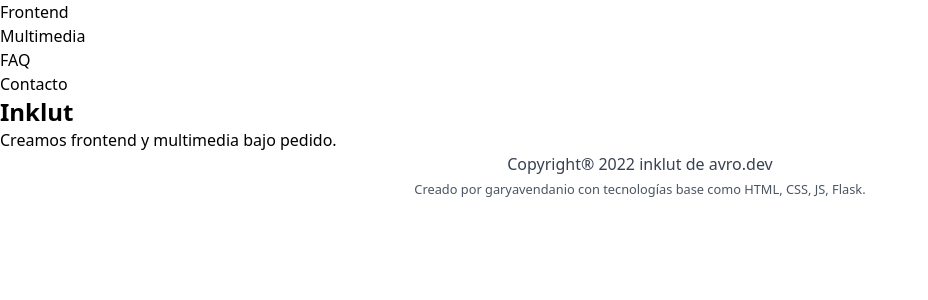
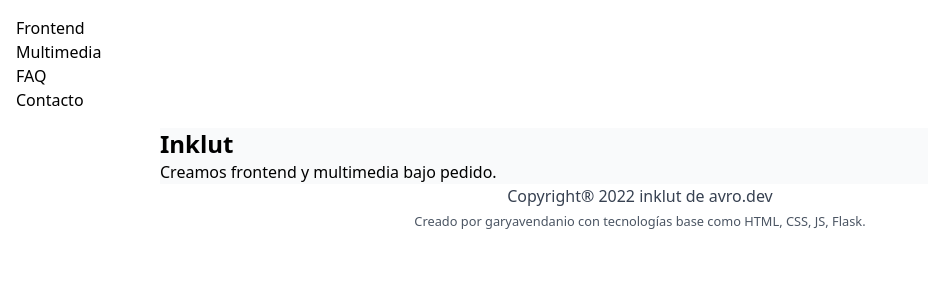
Before and after one commit to inklut/website, a Flask app: page / in a window 1280 px wide. Shown: the top 300 px of the page, without its empty margins (0-928 px from the left). Run offline with Flask 2, Linux system fonts and the light colour scheme.

Commit message:
articulo

```diff
--- a/static/global.css
+++ b/static/global.css
@@ -472,8 +472,51 @@
   position: static;
 }
 
+.float-right {
+  float: right;
+}
+
+.m-4 {
+  margin: 1rem;
+}
+
+.mx-auto {
+  margin-left: auto;
+  margin-right: auto;
+}
+
 .block {
   display: block;
+}
+
+.w-1\/2 {
+  width: 50%;
+}
+
+.w-3\/4 {
+  width: 75%;
+}
+
+.w-2\/3 {
+  width: 66.666667%;
+}
+
+.w-auto {
+  width: auto;
+}
+
+.bg-gray-50 {
+  --tw-bg-opacity: 1;
+  background-color: rgb(249 250 251 / var(--tw-bg-opacity));
+}
+
+.bg-gray-100 {
+  --tw-bg-opacity: 1;
+  background-color: rgb(243 244 246 / var(--tw-bg-opacity));
+}
+
+.p-4 {
+  padding: 1rem;
 }
 
 .text-2xl {
@@ -494,3 +537,8 @@
   --tw-text-opacity: 1;
   color: rgb(75 85 99 / var(--tw-text-opacity));
 }
+
+.text-red-600 {
+  --tw-text-opacity: 1;
+  color: rgb(220 38 38 / var(--tw-text-opacity));
+}
--- a/templates/components/default.html
+++ b/templates/components/default.html
@@ -11,9 +11,9 @@
     <header>
         {% include 'components/header.html' %}
     </header>
-    <main>
+    <section>
         {% block content %}{% endblock %}
-    </main>
+    </section>
     <footer>
         {% include 'components/footer.html' %}
     </footer>
--- a/templates/components/header.html
+++ b/templates/components/header.html
@@ -1,8 +1,8 @@
-<nav>
+<nav class="m-4">
     <ul>
         <li><a href="{{ url_for('index') }}">Frontend</a></li>
         <li><a href="{{ url_for('multimedia') }}">Multimedia</a></li>
         <li><a href="{{ url_for('faq') }}">FAQ</a></li>
-        <li><a href="{{ url_for('contacto') }}">Contacto</li>
+        <li><a href="{{ url_for('contacto') }}">Contacto</a></li>
     </ul>
 </nav>
--- a/templates/pages/frontend.html
+++ b/templates/pages/frontend.html
@@ -1,6 +1,8 @@
 {% extends 'components/default.html' %}
 
 {% block content %}
-    <h1 class="text-2xl font-semibold">Inklut</h1>
-    <p>Creamos frontend y multimedia bajo pedido.</p>
+    <article class="w-3/4 mx-auto bg-gray-50">
+        <h1 class="text-2xl font-semibold">Inklut</h1>
+        <p>Creamos frontend y multimedia bajo pedido.</p>
+    </article>
 {% endblock %}
```
